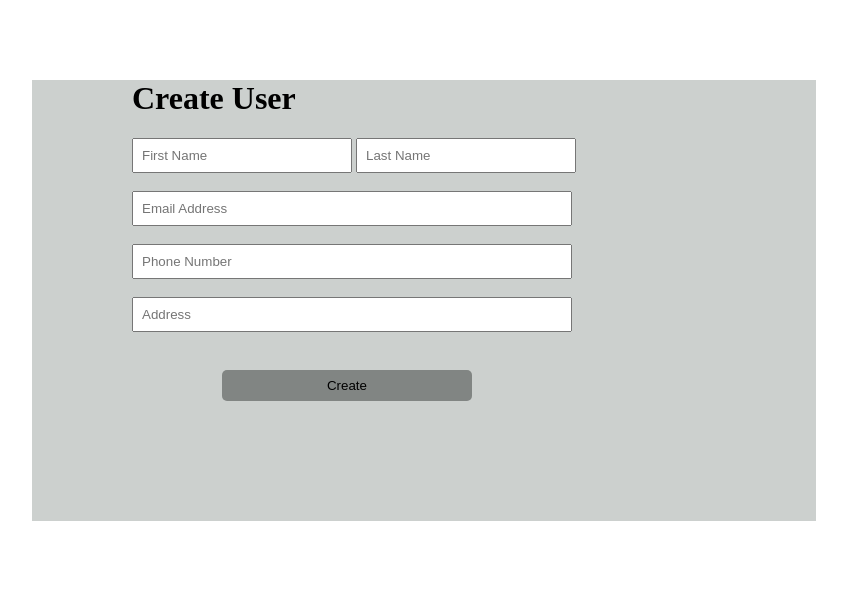
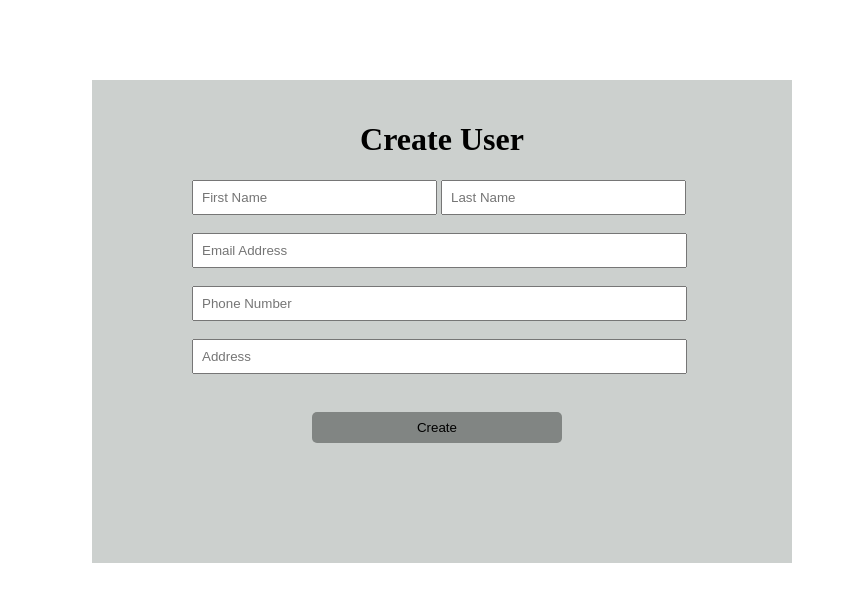
Before and after one commit to Anaghacs/Django_CRUD, a Django app: page /add/ in a window 1280 px wide. Shown: the top 602 px of the page, without its empty margins (216-1063 px from the left). Run offline with Django 5.2, Linux system fonts and the light colour scheme.

```diff
--- a/newapp/static/style.css
+++ b/newapp/static/style.css
@@ -1,5 +1,5 @@
 .container {
-    margin: 80px 240px 60px 240px;
+    margin: 80px 180px 60px 180px;
     padding: 0px 100px 100px 100px;
     /* background-color: #ccd0ce; */
 }
@@ -18,14 +18,6 @@
     padding: 10px 10px 10px 10px;
 }
 
-#customers tr:nth-child(even) {
-    background-color: #f2f2f2;
-}
-
-#customers tr:hover {
-    background-color: #ddd;
-}
-
 #customers th {
     padding-top: 12px;
     padding-bottom: 12px;
@@ -40,7 +32,7 @@
 
 #customers #up {
     background-color: blue;
-    border-color: white;
+    border: none;
     border-radius: 5px;
     padding: 8px;
     color: white;
@@ -48,7 +40,7 @@
 
 #customers #del {
     background-color: red;
-    border-color: white;
+    border: none;
     border-radius: 5px;
     padding: 8px;
     color: white;
@@ -61,12 +53,11 @@
 .container1 #new {
     background-color: #818583;
     border-radius: 5px;
-    margin: 20px 90px;
+    margin: 20px 120px;
     padding: 8px;
     color: black;
     border: none;
     width: 250px;
-
 }
 
 .container2 #new1 {
@@ -79,6 +70,7 @@
 
 h1 {
     color: black;
+    text-align: center;
 }
 
 .container1 input {
@@ -90,10 +82,12 @@ h1 {
 }
 
 .container1 {
-    margin: 80px 240px 60px 240px;
-    padding: 0px 100px 100px 100px;
+    margin: 80px 300px 80px 300px;
+    padding: 20px 100px 100px 100px;
     background-color: #ccd0ce;
+    width: 500px;
 }
+
 
 .container2 {
     margin: 80px 240px 60px 240px;
@@ -105,11 +99,13 @@ h1 {
     background-color: rgb(27, 24, 199);
     color: white;
     border-radius: 4px;
-    border-color: #04AA6D;
+    border: none;
+    width: 280px;
+    margin: 10px 250px;
 }
 .container1 .input1{
-    width: 200px;
+    width: 225px;
 }
 .container1 .input2{
-    width: 420px;
+    width: 475px;
 }
--- a/newapp/templates/add.html
+++ b/newapp/templates/add.html
@@ -13,6 +13,7 @@
 <body>
     <div class="container1">
         <h1>Create User</h1>
+        <div class="add">
         <form action="{% url 'addrec' %}" method="post">
             {% csrf_token %}
             <input type="text" name="first" placeholder="First Name" class="input1">
@@ -22,6 +23,7 @@
             <input type="text" name="place" placeholder="Address" class="input2"><br><br>
             <button type="submit" id="new">Create</button>
         </form>
+        </div>
     </div>
 </body>
 </html>
--- a/newapp/templates/index.html
+++ b/newapp/templates/index.html
@@ -38,9 +38,9 @@
             </tr>
             {% endfor %}
         </table>
-    </div>
         <br><br>
         <a href="{% url 'add' %}"><button id="new3">Add Users</button></a>
     </div>
+    </div>
 </body>
 </html>
--- a/newapp/templates/update.html
+++ b/newapp/templates/update.html
@@ -15,7 +15,7 @@
             <input type="text" name="email" placeholder="Email Address" value="{{mem.email_address}}" class="input2"><br><br>
             <input type="text" name="phone" placeholder="Phone Number" value="{{mem.phone_no}}" class="input2"><br><br>
             <input type="text" name="place" placeholder="Address" value="{{mem.place}}" class="input2"><br><br>
-            <button type="submit" id="new">Update</button>
+            <button type="submit" id="new">Save</button>
         </form>
     </div>
 </body>
```
